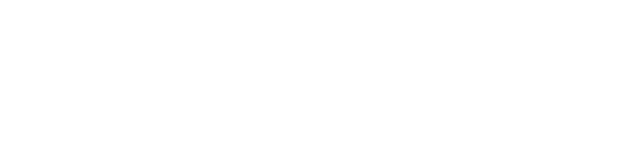
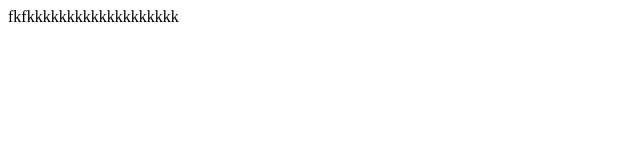
Before and after one commit to ChiefmateRoman/ribki, a plain HTML site: page index.html in a window 1280 px wide. Shown: the whole page, without its empty margins (0-640 px from the left). Drawn offline with Linux system fonts and the light colour scheme.

Commit message:
Update index.html

```diff
--- a/index.html
+++ b/index.html
@@ -1,6 +1,7 @@
 <html>
     <head>
         <title>Running a Python script</title>
+        <t>fkfkkkkkkkkkkkkkkkkkkk</t>
         <?PHP
         echo shell_exec("python main.py");
         ?>
```
